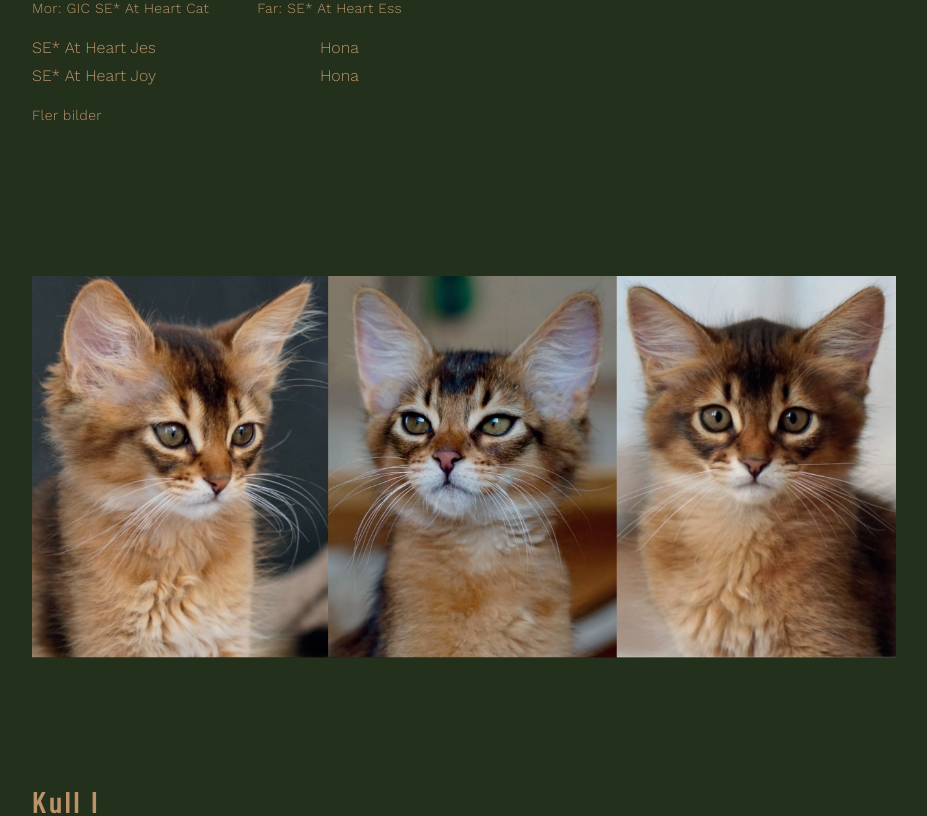
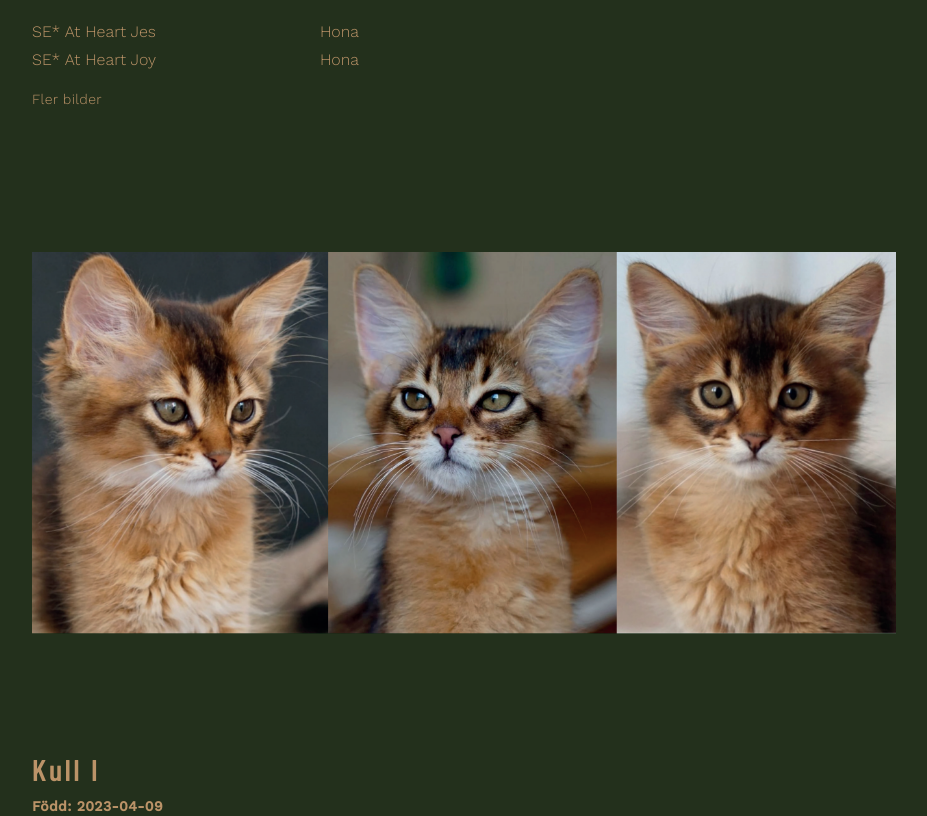
Before and after one commit to swartbergs/at-heart-somali, a React (Vite) app: page /kullar in a window 1280 px wide. Shown: the part 935-1751 px from the top of the page, without its empty margins (176-1103 px from the left). Built offline with nearby package versions, Linux system fonts and the light colour scheme; the HTML template or start-up script is replaced by a standard one.

Commit message:
Adjust litter spacing

```diff
--- a/src/pages/Kullar.tsx
+++ b/src/pages/Kullar.tsx
@@ -143,9 +143,9 @@ const Kullar = () => {
           </h1>
 
           {/* Litters List */}
-          <div className="space-y-10">
+          <div className="space-y-8">
             {litters.map((litter) => (
-              <div key={litter.id} className="space-y-4">
+              <div key={litter.id} className="space-y-2">
                 {/* Litter Image */}
                 <div className="w-full max-w-4xl mx-auto flex justify-start">
                   <img
```
